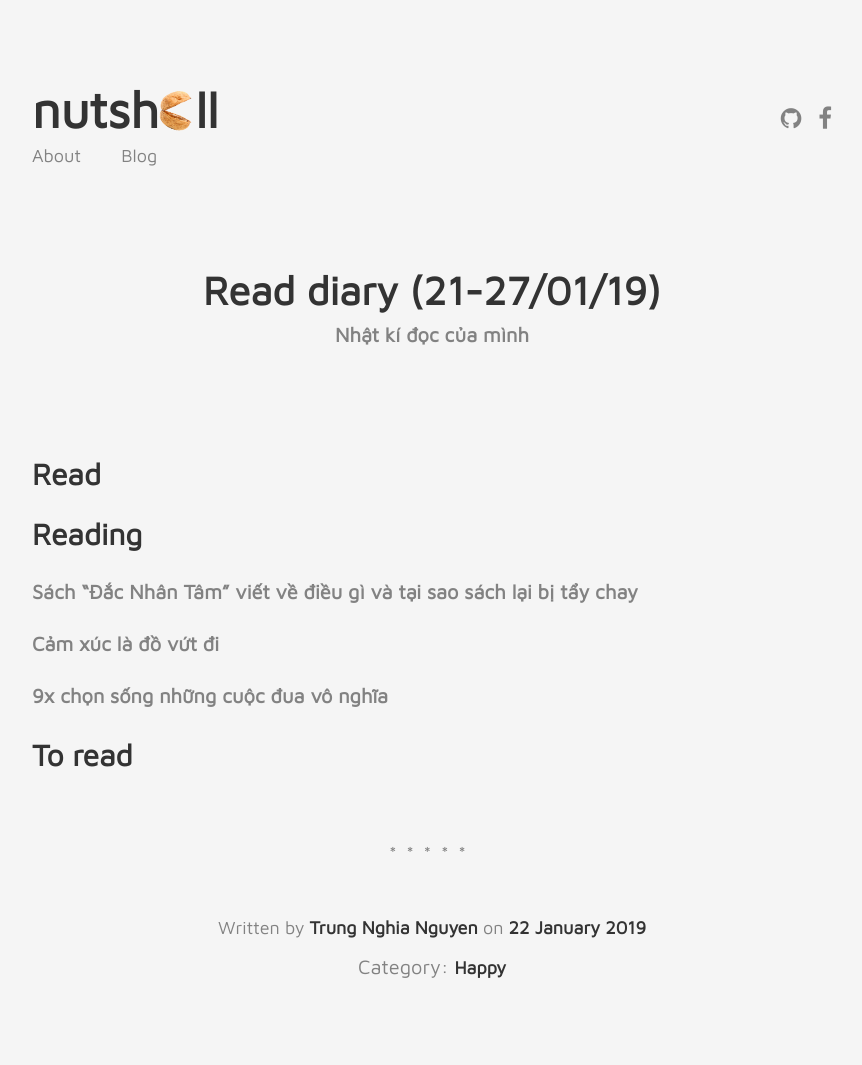
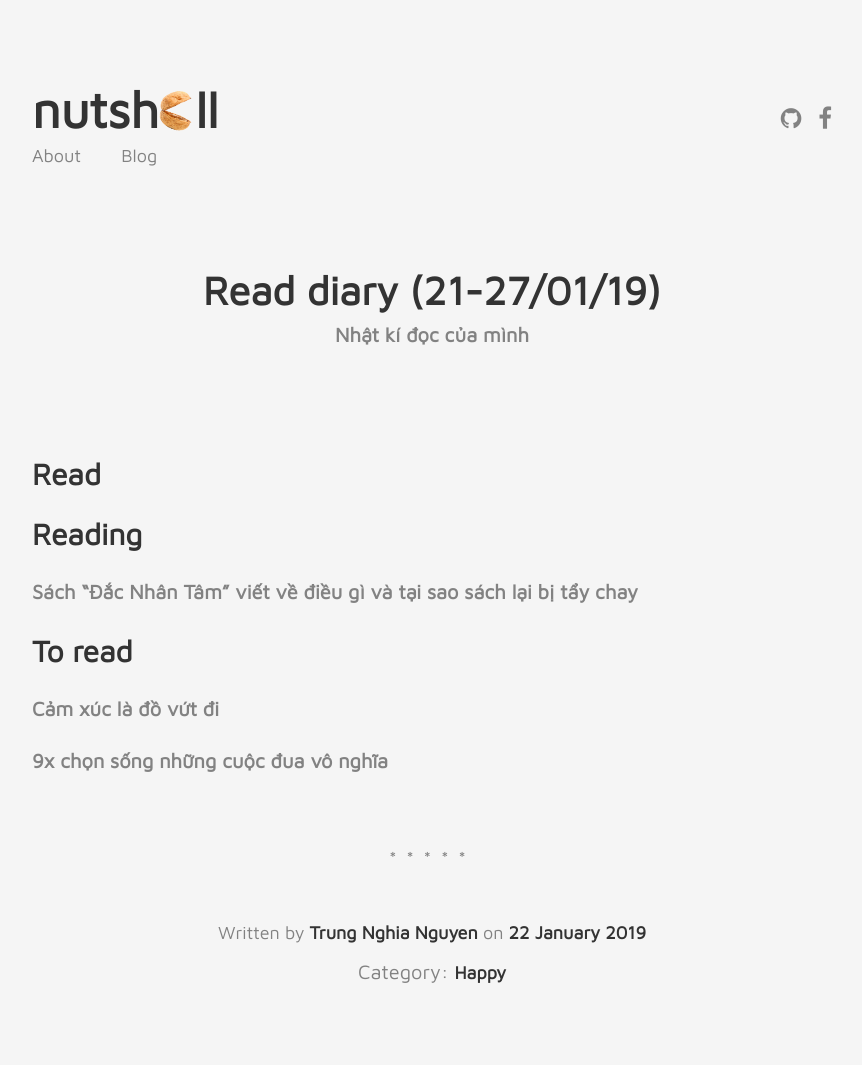
Before and after one commit to Lego1st/lego1st.github.io, a Jekyll site: the page built from _posts/2019-01-22-reading-diary.md, in a window 1280 px wide. Shown: the whole page, without its empty margins (208-1070 px from the left). Built offline with Jekyll 4.4.1, drawn with Linux system fonts in a browser that asks for light colours.

```diff
--- a/_posts/2019-01-22-reading-diary.md
+++ b/_posts/2019-01-22-reading-diary.md
@@ -15,8 +15,8 @@ categories:
 
 [Sách "Đắc Nhân Tâm" viết về điều gì và tại sao sách lại bị tẩy chay](https://spiderum.com/bai-dang/Sach-Dac-Nhan-Tam-Viet-Ve-Dieu-Gi-Va-Tai-Sao-Sach-Lai-Bi-Tay-Chay-e97?fbclid=IwAR06NpZXC7gkDv5sy3RCjoN9kLxSI_1a7S09Ku58fIGDv1Fo3onbrzwRQsE)
 
+## To read
+
 [Cảm xúc là đồ vứt đi](http://www.tamlyhoctoipham.com/cam-xuc-la-do-vut-di?fbclid=IwAR03tyIX5hYHbmrN8UTvaXDzsUNi7LQPCUuAAbsP7wnrb7EexdeDSorioOM)
 
 [9x chọn sống những cuộc đua vô nghĩa](https://spiderum.com/bai-dang/9x-chon-song-nhung-cuoc-dua-vo-nghia-bh0?fbclid=IwAR3tksGY_rKE6lsmtCDizcG-LJeWLua4_OOsQOdVU18NG7CsvUV8-vh0bo4)
-
-## To read
```
